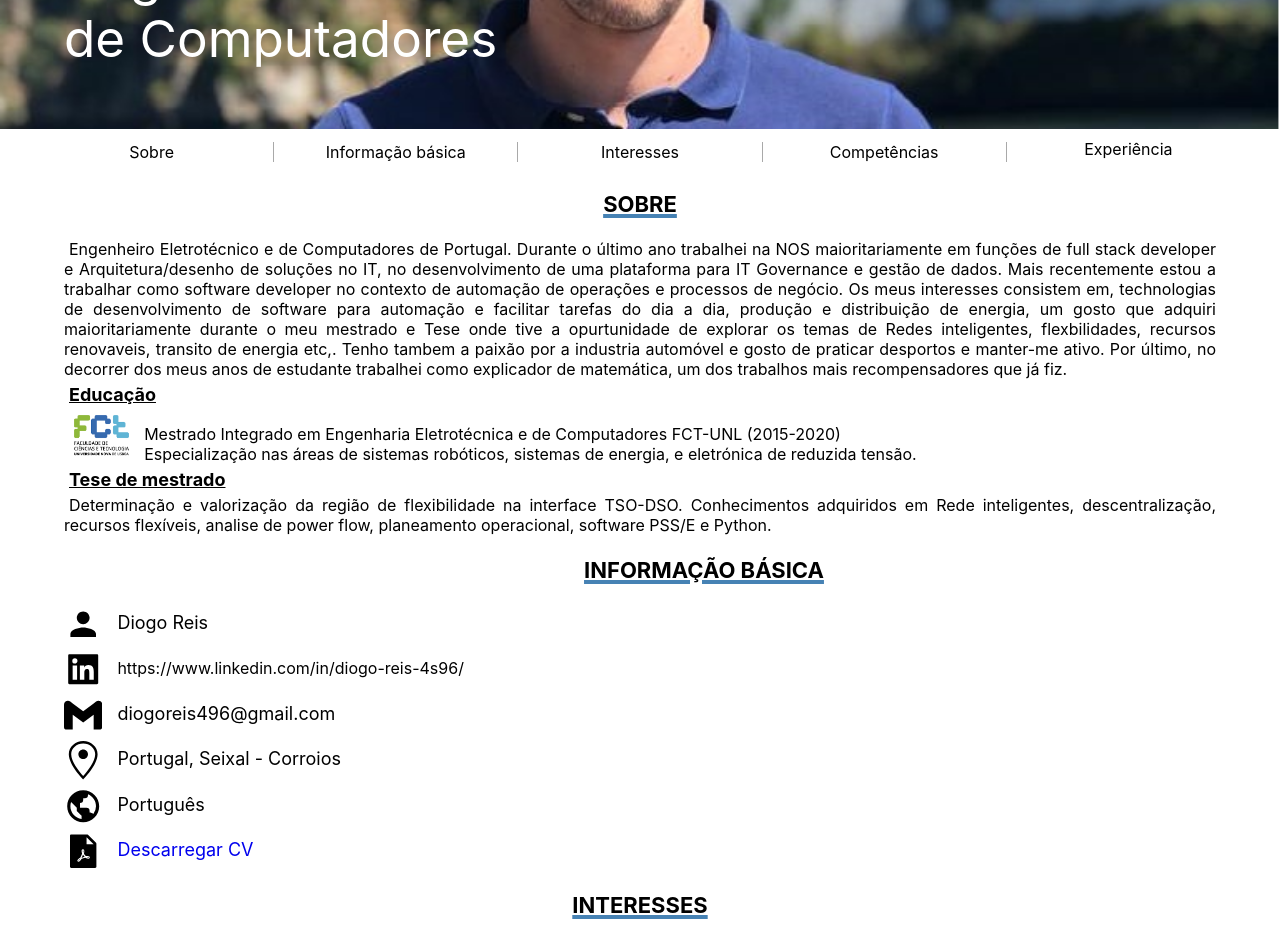
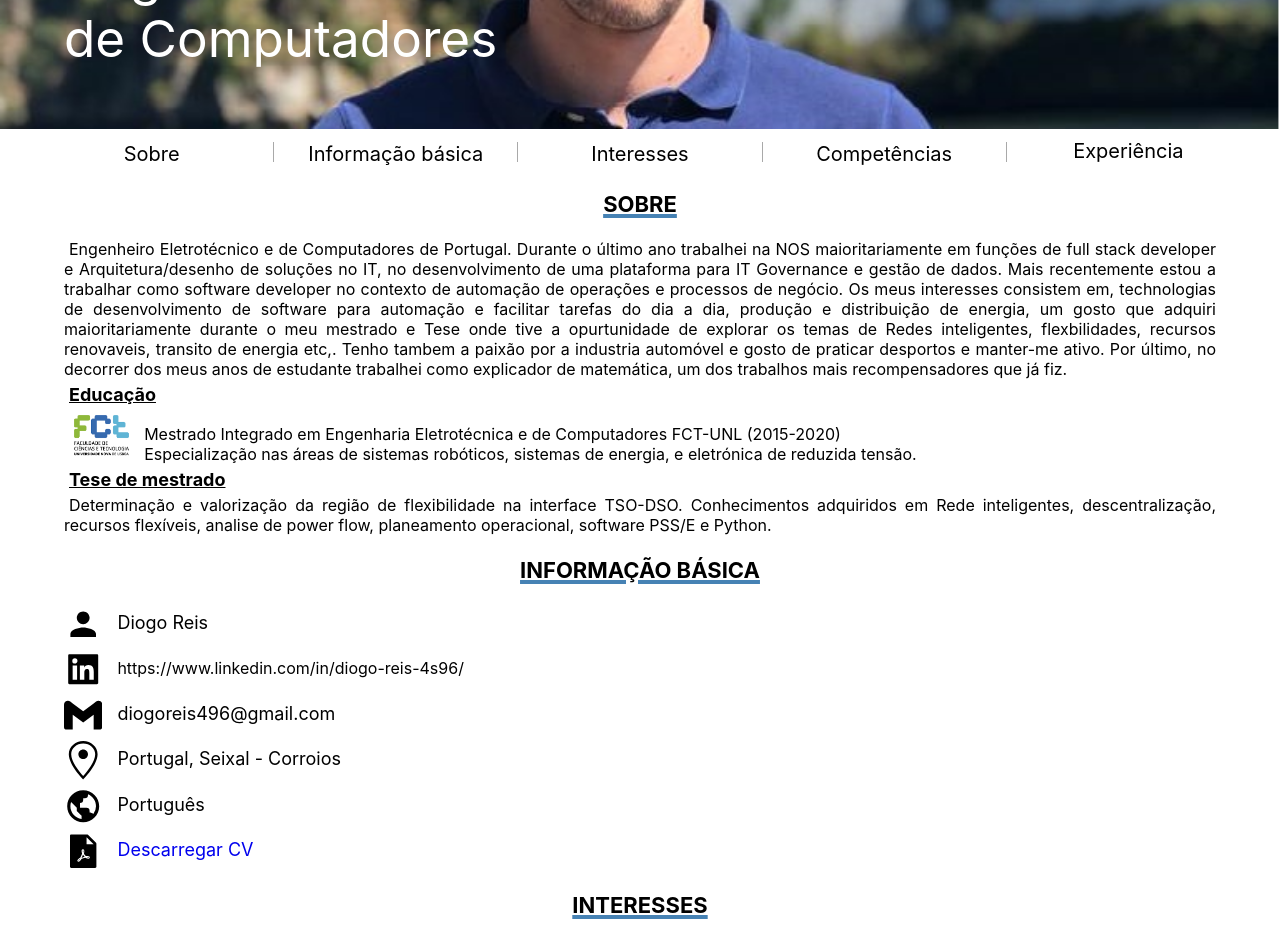
Before and after one commit to diogo496/my-curriculum, a React (Create React App) app: page / in a window 1280 px wide. Shown: the part 400-1338 px from the top of the page. Built offline with nearby package versions, Linux system fonts and the light colour scheme.

Commit message:
fixed color on skill level + handle resize is more refined + added icons to menu when in mobile

```diff
--- a/src/components/BasicInformation/BasicInformation.css
+++ b/src/components/BasicInformation/BasicInformation.css
@@ -1,10 +1,15 @@
 .BasicInformationContainer{
     /* position: absolute;
     margin-top: 73%; */
+
     width: 100%;
+    /* text-align: left;
+    padding-left: 5vw; */
+}
+
+.BasicInformationContent{
     text-align: left;
-    margin-left: 5vw;
-    font-size: 16px;
+    padding-left: 5vw;
 }
 
 .BasicInformationContainer h3{
--- a/src/components/BasicInformation/BasicInformation.jsx
+++ b/src/components/BasicInformation/BasicInformation.jsx
@@ -30,7 +30,7 @@ const BasicInformation = (props, ref) => {
     return (
         <div className="BasicInformationContainer" ref={heightRef}>
             <h3 ref={ref}>{TEXT[3][props.language].text}</h3>
-
+            <div className="BasicInformationContent">
                 <div style={{marginBottom:"7px", fontSize:"18px"}}>
                     <MdPerson size={"3vw"} style={{marginRight:"15px" , verticalAlign:"middle"}}/>
                     Diogo Reis
@@ -60,6 +60,7 @@ const BasicInformation = (props, ref) => {
                     <a href={myPDFEng} style={{textDecoration:"none"}} download="My_CV_port.pdf">Descarregar CV </a>
                     }
                 </div>
+            </div>
 
         </div>
     )
--- a/src/components/TechSkills/TechSkills.css
+++ b/src/components/TechSkills/TechSkills.css
@@ -28,7 +28,7 @@ td{
 
 
 .Skill0{
-    background-color: #DC143C	;
+    background-color: rgba(220, 20, 60, 0.8)	;
     /* opacity: 60%; */
     height: 10px;
     border-radius: 5px;
@@ -38,7 +38,7 @@ td{
 }
 
 @keyframes example {
-  0%   {background-color:#DC143C; width: 5%; height: 10px;}
+  0%   {background-color:rgba(220, 20, 60, 0.8); width: 5%; height: 10px;}
 }
 
 tr{
--- a/src/components/Welcome.json
+++ b/src/components/Welcome.json
@@ -3,7 +3,7 @@
         "eng":"Eletronical and Computer Engenieer"},
     {"port":"Sobre mim",
         "eng":"About me"},
-    {"port":"Engenheiro Eletrotécnico e de Computadores de Portugal. Durante o último ano trabalhei na NOS maioritariamente em funções de full stack developer e Arquitetura/desenhos de soluções no IT, no desenvolvimento de uma plataforma para IT Governance e gestão de dados. Mais recentemente estou a trabalhar como software developer no contexto de automação de operações e processos de negócio. Os meus interesses consistem em, technologias de desenvolvimento de software para automação e facilitar tarefas do dia a dia, produção e distribuição de energia, um gosto que adquiri maioritariamente durante o meu mestrado e Tese onde tive a opurtunidade de explorar os temas de Redes inteligentes, flexbilidades, recursos renovaveis, transito de energia etc,. Tenho tambem a paixão por a industria automóvel e gosto de praticar desportos e manter-me ativo. Por último, no decorrer dos meus anos de estudante trabalhei como explicador de matemática, um dos trabalhos mais recompensadores que já fiz.",
+    {"port":"Engenheiro Eletrotécnico e de Computadores de Portugal. Durante o último ano trabalhei na NOS maioritariamente em funções de full stack developer e Arquitetura/desenhos de soluções no IT, no desenvolvimento de uma plataforma para IT Governance e gestão de dados. Mais recentemente estou a trabalhar como software developer no contexto de automação de operações e processos de negócio. Os meus interesses consistem em, technologias de desenvolvimento de software para automação e facilitar tarefas do dia a dia, produção e distribuição de energia, um gosto que adquiri maioritariamente durante o meu mestrado e Tese onde tive a oportunidade de explorar os temas de Redes inteligentes, flexbilidades, recursos renovaveis, transito de energia etc,. Tenho tambem a paixão por a industria automóvel e gosto de praticar desportos e manter-me ativo. Por último, no decorrer dos meus anos de estudante trabalhei como explicador de matemática, um dos trabalhos mais recompensadores que já fiz.",
         "eng":"Eletronical and Computer engineer from Portugal. During the past year I worked at NOS mainly as a full stack developer and solutions Architect in IT, in the development of a web platform for IT Governance and Data management. Most recently I am working as a software developer for automation and business processes. My main interests at the moment consist in, software development technologies and tools for automation and making everyday tasks easier, the field of energy production and distribution which I acquired mostly during my masters degree and thesis where I had the opportunity to dig deep in the subjects of smart grids, flexibility, renewable resources, power flow and so on. Also I have a passion for the automotive industry and like to stay active and practice sports. Last but not least during my student years I worked as a math teacher and it was very rewarding to teach and empower others."},
     {"port":"Informação básica",
         "eng":"Basic information"},
--- a/src/pages/New/New.css
+++ b/src/pages/New/New.css
@@ -41,7 +41,7 @@
     text-align: center;
     height:30;
     margin-top: 5px;
-    font-size: 16px;
+    font-size: 20px;
     word-break: break-all;
 
 }
@@ -55,7 +55,7 @@
     text-align: center;
     height: 30px;
     margin-top: 10px;
-    font-size: 16px;
+    font-size: 20px;
     word-break: break-all;
 
 }
--- a/src/pages/New/New.jsx
+++ b/src/pages/New/New.jsx
@@ -48,8 +48,14 @@ const New = () => {
             setIsMobile(false)
         }else{
             setIsMobile(window.innerWidth)
+            if(window.innerWidth > 1100){
+                setImageHeight(430)
+            }else{
+                setImageHeight(270)
+            }
         }
         console.log("innerWidth=>",window.innerWidth)
+
     }
 
     const getImageHeight = (height) => {
@@ -69,7 +75,7 @@ const New = () => {
         }else if(isMobile >720){
             setImageHeight(270)
         }
-    })
+    },[window.innerWidth])
 
     return (
         <div style={{overflowX:"hidden"}}>
```
Lines whose indentation alone changed are shown as unchanged.
